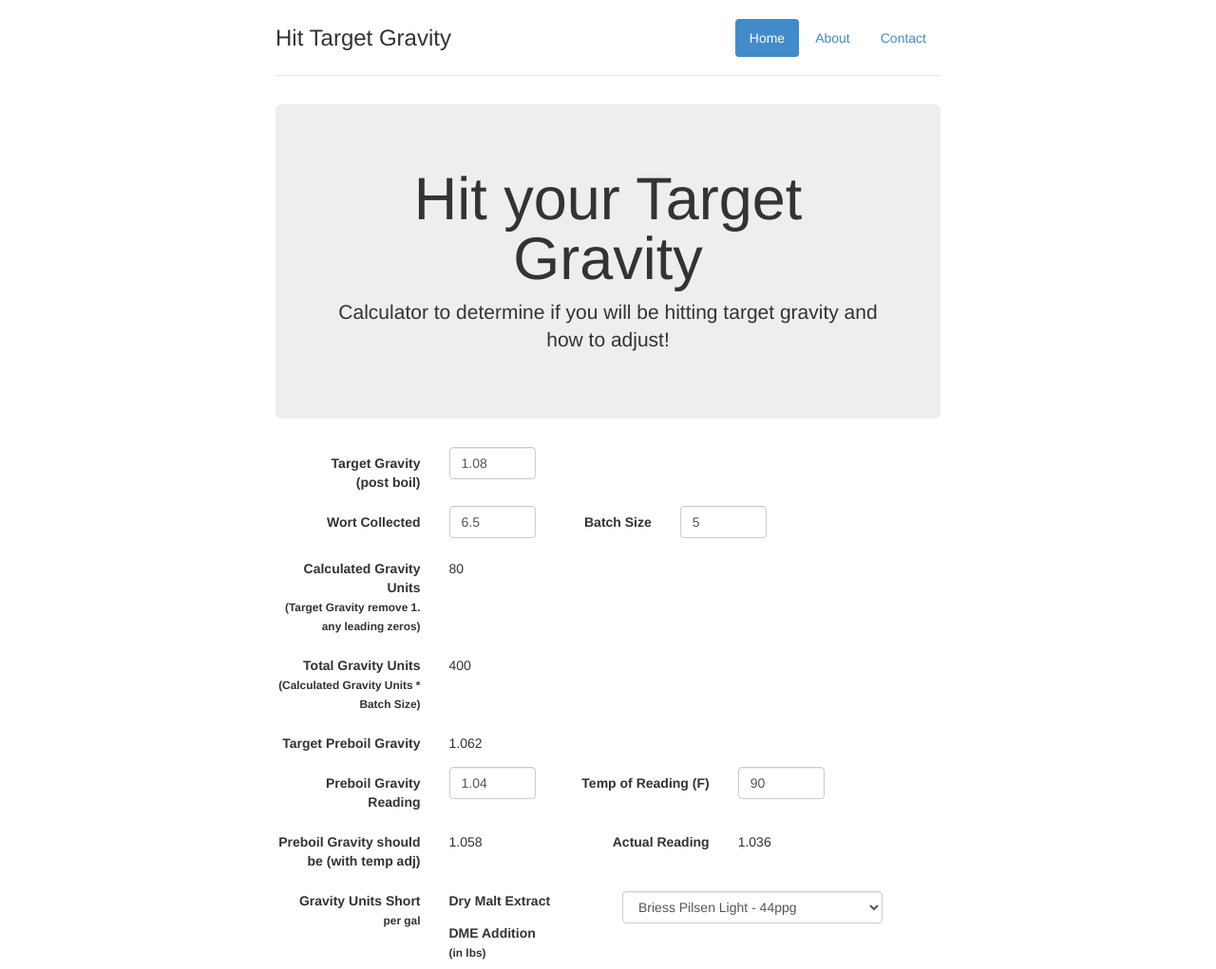
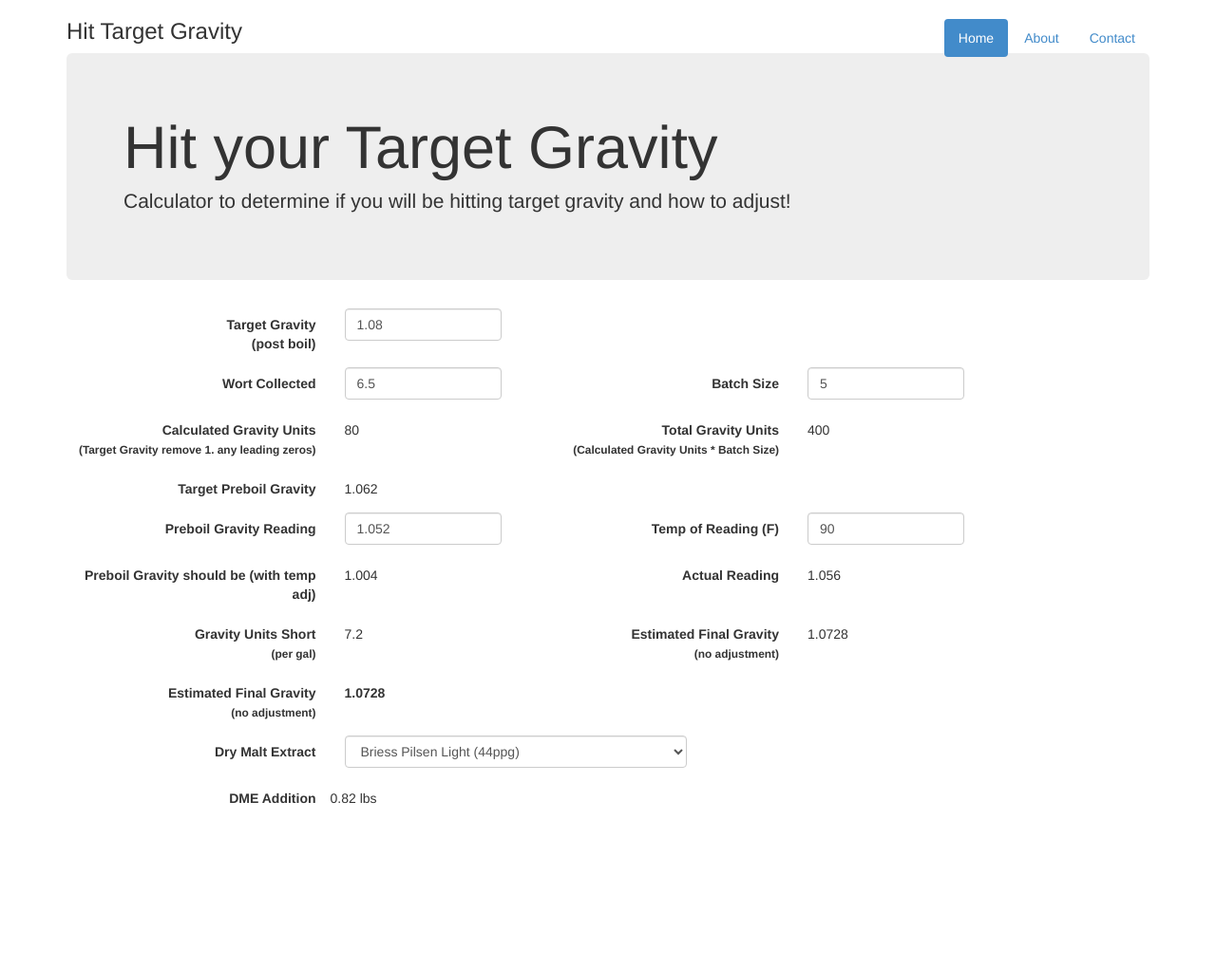
Before and after one commit to Boo-urns/hit-target-gravity, a website: page app/index.html in a window 1280 px wide. Shown: the whole page at 95% size. After the commit the page ends 866 px from the top, so only its background shows below. Drawn offline with Linux system fonts and the light colour scheme.

Commit message:
Finished all calculations need to setup tests

```diff
--- a/app/index.html
+++ b/app/index.html
@@ -13,7 +13,6 @@
 
         <!-- build:css({.tmp,app}) styles/main.css -->
         <link rel="stylesheet" href="styles/bootstrap.css">
-        <link rel="stylesheet" href="styles/main.css">
         <!-- endbuild -->
 </head>
   <body ng-app="hitTargetGravityApp">
@@ -28,6 +27,7 @@
 
     <!-- Add your site or application content here -->
     <div class="container" ng-view></div>
+
 
     <!-- Google Analytics: change UA-XXXXX-X to be your site's ID -->
      <script>
--- a/app/scripts/controllers/main.js
+++ b/app/scripts/controllers/main.js
@@ -10,6 +10,8 @@
   });
 
 
+
+
 function MainCtrl ($scope) {
 
   $scope.userData = {};
@@ -20,7 +22,7 @@ function MainCtrl ($scope) {
     targetGravity: 1.080,
     collected: 6.5,
     batchSize: 5,
-    preboil: 1.040,
+    preboil: 1.052,
     readingTemp: 90
   }
 
@@ -64,26 +66,22 @@ function MainCtrl ($scope) {
     {dme: 'Muntons Extra Light', ppg: 37}
   ];
 
+  $scope.malt = $scope.dme[0];
+  console.log($scope.malt);
 
 
-  $scope.$watchCollection('userData', function(){
-    console.log($scope.userData);
+  $scope.$watchCollection('userData', function(user){
+    //console.log(user);
 
-    if( ($scope.userData.targetGravity !== null || $scope.userData.targetGravity !== undefined ) && $scope.userData.collected !== null && $scope.userData.batchSize !== null){
+    if( (user.targetGravity !== null || user.targetGravity !== undefined ) && user.collected !== null && user.batchSize !== null){
       // Calculate Gravity Units
-      var targetStr = $scope.userData.targetGravity.toFixed(3).toString();
+      $scope.calculated.gu = returnGU(user.targetGravity);
 
-      var guPos = targetStr.indexOf("1.0");
-      $scope.calculated.gu = guPos !== -1 ?
-                              parseInt(targetStr.substring(guPos+3, targetStr.length))
-                              : parseInt(targetStr.substring(2, targetStr.length));
-
-      // Calculate Total Gravity Units
-      // - Calculated Gravity Units * Batch Size
-      $scope.calculated.totalGu = $scope.calculated.gu * $scope.userData.batchSize;
-
+      // Calculate Total Gravity Units - Calculated Gravity Units * Batch Size
+      $scope.calculated.totalGu = $scope.calculated.gu * user.batchSize;
+     // console.log($scope.calculated.totalGu);
       // Calculate Target Preboil
-      var targetPre = Math.round($scope.calculated.totalGu / $scope.userData.collected);
+      var targetPre = Math.round($scope.calculated.totalGu / user.collected);
       targetPre     = (targetPre < 100) ?
                                     targetPre / 1000
                                    : targetPre / 100;
@@ -92,29 +90,76 @@ function MainCtrl ($scope) {
       $scope.calculated.targetPreBoil = '1.' + target;
     }
 
-    console.log($scope.calculated);
 
 
     // Look at preboil and temp of reading to calculate
-    if($scope.userData.preboil !== undefined && $scope.userData.readingTemp !== undefined) {
-        //$scope.userData.preboilGravity = $scope.calculated.targetPreBoil - $scope.tempAdj
-        var preboil = $scope.userData.preboil;
-        var temp    = $scope.userData.readingTemp;
+    if(user.preboil !== undefined && user.readingTemp !== undefined) {
+        //user.preboilGravity = $scope.calculated.targetPreBoil - $scope.tempAdj
+        var preboil = user.preboil;
+        var temp    = user.readingTemp;
 
         for(var i=0; i<$scope.tempAdj.length; i++){
-          console.log($scope.tempAdj[i].temp);
+          //console.log($scope.tempAdj[i].temp);
           if($scope.tempAdj[i].temp === temp){
             var adj = $scope.tempAdj[i].adj;
             break;
           }
         }
 
-        $scope.calculated.actualReading = $scope.calculated.targetPreBoil - adj;
-        $scope.userData.preboilGravity  = $scope.userData.preboil - adj;
+        $scope.calculated.actualReading = parseInt($scope.calculated.targetPreBoil) + adj;
+        user.preboilGravity  = user.preboil + adj;
 
-        //console.log($scope.tempAdj.temp[$scope.userData.readingTemp]);
+        // calculate GU's short per gal
+        var preGu = returnGU(user.preboilGravity);
+        var preGuShort = preGu * user.collected;
+
+        // calculate estimated FG
+        $scope.calculated.estimatedFG = ((preGuShort / user.batchSize) / 1000) + 1;
+
+        // finish calculated GU's short
+        preGuShort = $scope.calculated.totalGu - preGuShort;
+        preGuShort = preGuShort / user.batchSize;
+        $scope.calculated.guShort = preGuShort;
+
+
+        // Calculate DME addition
+        $scope.calculated.dmeAdd = calcDmeAdd();
 
     }
 
   });
+
+
+  // --- ng-change for selecting what dry malt extract --- \\
+  $scope.dmeSelection = function(){
+    if($scope.userData.preboil !== undefined && $scope.userData.readingTemp !== undefined) {
+       $scope.calculated.dmeAdd = calcDmeAdd();
+    }
+  }
+
+
+  /* --- Calculate Dry Malt Extract Addition --- \\
+   * (x * ppg / batch size) = gravity units short per gal
+   */
+  function calcDmeAdd(){
+    // ((x in lbs) * (44ppg (Muntons Light)) / (5 batch size) = 11 // 11 is your guShort per gal
+
+    if($scope.userData.preboil !== undefined && $scope.userData.readingTemp !== undefined) {
+      return   ($scope.calculated.guShort * $scope.userData.batchSize / $scope.malt.ppg).toFixed(2);
+    }
+    return null;
+  }
+
 };
+
+
+function returnGU(gravity) {
+  // Send gravity to returnGU to return the Gravity units (removing 1.0, or 1.)
+  gravity   = gravity.toFixed(3).toString();
+  var guPos = gravity.indexOf("1.0");
+
+  return guPos !== -1 ?
+                          parseInt(gravity.substring(guPos+3, gravity.length))
+                      :
+                          parseInt(gravity.substring(2, gravity.length));
+}
--- a/app/views/main.html
+++ b/app/views/main.html
@@ -16,6 +16,7 @@
 </div>
 
 <form class="form-horizontal" name="form" novalidate role="form">
+  <fieldset>
   <div class="form-group">
     <label for="targetGravity" class="col-md-3 control-label">Target Gravity<br>(post boil)</label>
     <div class="col-md-2">
@@ -30,28 +31,29 @@
       <input type="number" class="form-control" id="wortCollected" step="0.01" ng-model="userData.collected">
     </div>
 
-    <label for="batchSize" class="col-md-2 control-label">Batch Size</label>
+    <label for="batchSize" class="col-md-3 control-label">Batch Size</label>
     <div class="col-md-2">
       <input type="number" class="form-control" id="batchSize" ng-model="userData.batchSize">
     </div>
 
   </div>
+  </fieldset>
+
+
+  <div class="form-group form-inline">
+    <label class="col-md-3 control-label">Calculated Gravity Units<br><span class="small">(Target Gravity remove 1. any leading zeros)</span></label>
+    <div class="col-md-2">
+      <p class="form-control-static">{{calculated.gu}}</p>
+    </div>
+
+    <label class="col-md-3 control-label">Total Gravity Units<br><span class="small">(Calculated Gravity Units * Batch Size)</span></label>
+    <div class="col-md-2">
+      <p class="form-control-static">{{calculated.totalGu}}</p>
+    </div>
+  </div>
 
 
 
-  <div class="form-group">
-    <label class="col-md-3 control-label">Calculated Gravity Units<br><span class="small">(Target Gravity remove 1. any leading zeros)</span></label>
-    <div class="col-md-9">
-      <p class="form-control-static">{{calculated.gu}}</p>
-    </div>
-  </div>
-
-  <div class="form-group">
-    <label class="col-md-3 control-label">Total Gravity Units<br><span class="small">(Calculated Gravity Units * Batch Size)</span></label>
-    <div class="col-md-9">
-      <p class="form-control-static">{{calculated.totalGu}}</p>
-    </div>
-  </div>
 
    <div class="form-group">
     <label for="targetPreGravity" class="col-md-3 control-label">Target Preboil Gravity</label>
@@ -92,24 +94,45 @@
   </div>
 
   <div class="form-group form-inline">
-    <label for="guShort" class="col-md-3 control-label">Gravity Units Short<br><span class="small">per gal</span></label>
+    <!-- <label for="guShort" class="col-md-3 control-label">Gravity Units Short<br><span class="small">per gal</span></label>
     <div class="col-m-2">
-      <p class="form-control-static" ng-model="calculated.guShort"></p>
+      <p class="form-control-static">{{calculated.guShort}}</p>
+    </div> -->
+    <label for="guShort" class="col-md-3 control-label">Gravity Units Short<br><span class="small">(per gal)</span></label>
+    <div class="col-md-2">
+      <p class="form-control-static">{{calculated.guShort}}</p>
     </div>
 
-    <label for="dme" class="col-md-3">Dry Malt Extract</label>
-    <div class="col-md-5">
-      <select class="form-control" id="dme">
-        <option ng-repeat="maltExt in dme" value="{{maltExt.ppg}}">
-          {{maltExt.dme}} - {{maltExt.ppg}}ppg
-        </option>
+    <label for="estimatedFG" class="col-md-3 control-label">Estimated Final Gravity<br><span class="small">(no adjustment)</span></label>
+    <div class="col-md-2">
+      <p class="form-control-static">{{calculated.estimatedFG}}</p>
+    </div>
+  </div>
+
+
+  <div class="form-group form-inline">
+   <label for="estimatedFG" class="col-md-3 control-label">Estimated Final Gravity<br><span class="small">(no adjustment)</span></label>
+    <div class="col-lg-2">
+      <p class="form-control-static"><b>{{calculated.estimatedFG}}</b></p>
+    </div>
+  </div>
+
+
+
+
+  <div class="form-group">
+    <label for="dme" class="col-md-3 control-label">Dry Malt Extract</label>
+    <div class="col-md-4">
+      <select class="form-control" id="dme" ng-model="malt" ng-change="dmeSelection()" ng-options="d.dme + ' (' + d.ppg + 'ppg)' for d in dme">
       </select>
     </div>
+  </div>
 
-    <label for="dmeAddition" class="col-md-3">DME Addition<br><span class="small">(in lbs)</span></label>
+  <div class="form-group">
+    <label for="dmeAddition" class="col-md-3 control-label">DME Addition</label>
     <div class="col-m-2">
-      <p class="form-control-static" ng-model="calculated.dmeAddition"></p>
+      <p class="form-control-static">{{calculated.dmeAdd}} lbs</p>
     </div>
-
+  </div>
 
 </form>
```
